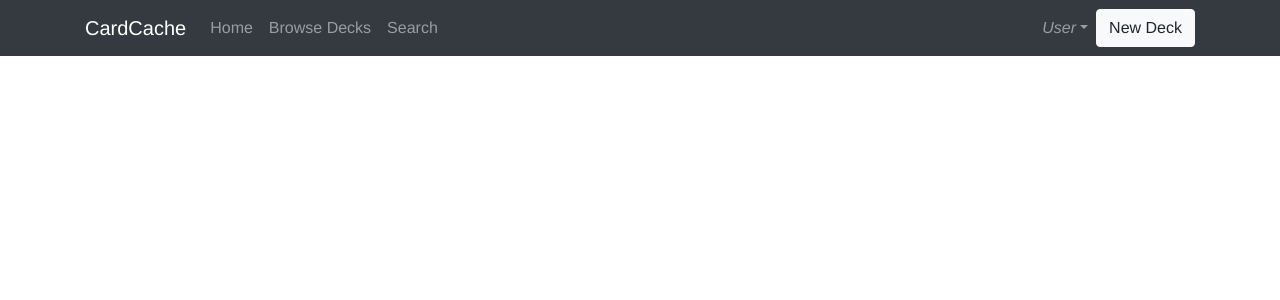
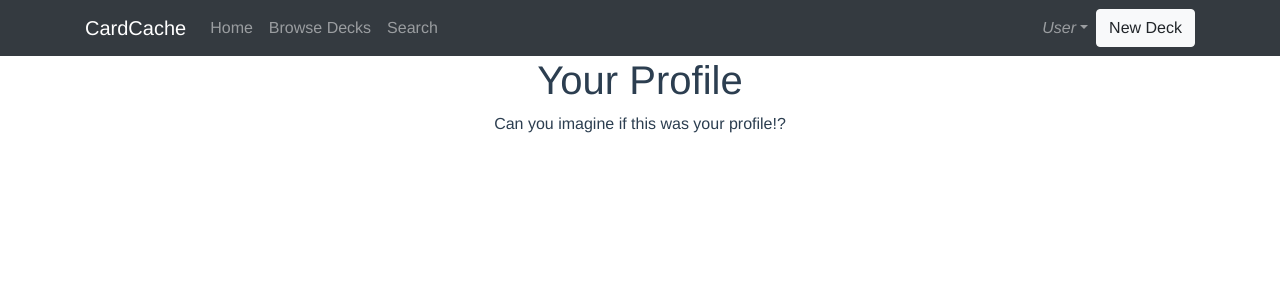
Before and after one commit to john-doolittle/cardcache, a Vue app: page /profile in a window 1280 px wide. Shown: the top 300 px of the page. Built offline with nearby package versions, Linux system fonts and the light colour scheme; the HTML template or start-up script is replaced by a standard one.

Commit message:
Added reference text to unfinished components

```diff
--- a/src/views/Deck.vue
+++ b/src/views/Deck.vue
@@ -1,5 +1,7 @@
 <template>
   <div class="deck">
+    <h1>Your Deck</h1>
+    <p>Here, you can view and build individual decks.</p>
   </div>
 </template>
 
--- a/src/views/Login.vue
+++ b/src/views/Login.vue
@@ -1,5 +1,7 @@
 <template>
   <div class="login">
+    <h1>Login</h1>
+    <p>Eventually, this will be the login page.</p>
   </div>
 </template>
 
--- a/src/views/Profile.vue
+++ b/src/views/Profile.vue
@@ -1,5 +1,7 @@
 <template>
   <div class="profile">
+    <h1>Your Profile</h1>
+    <p>Can you imagine if this was your profile!?</p>
   </div>
 </template>
 
```
